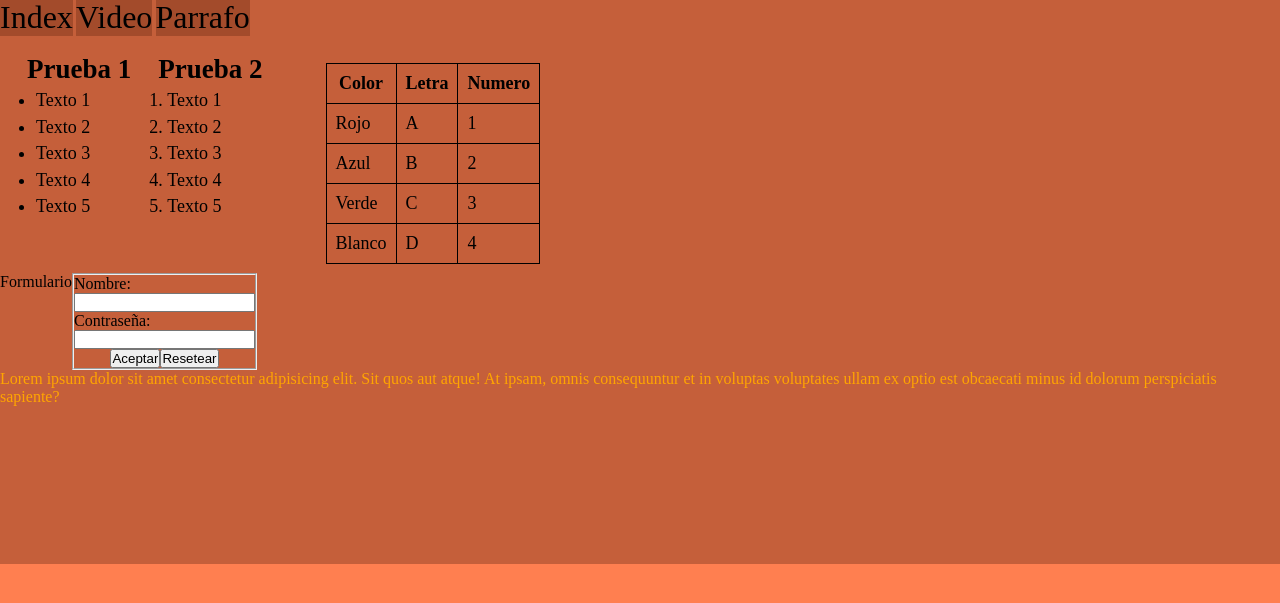
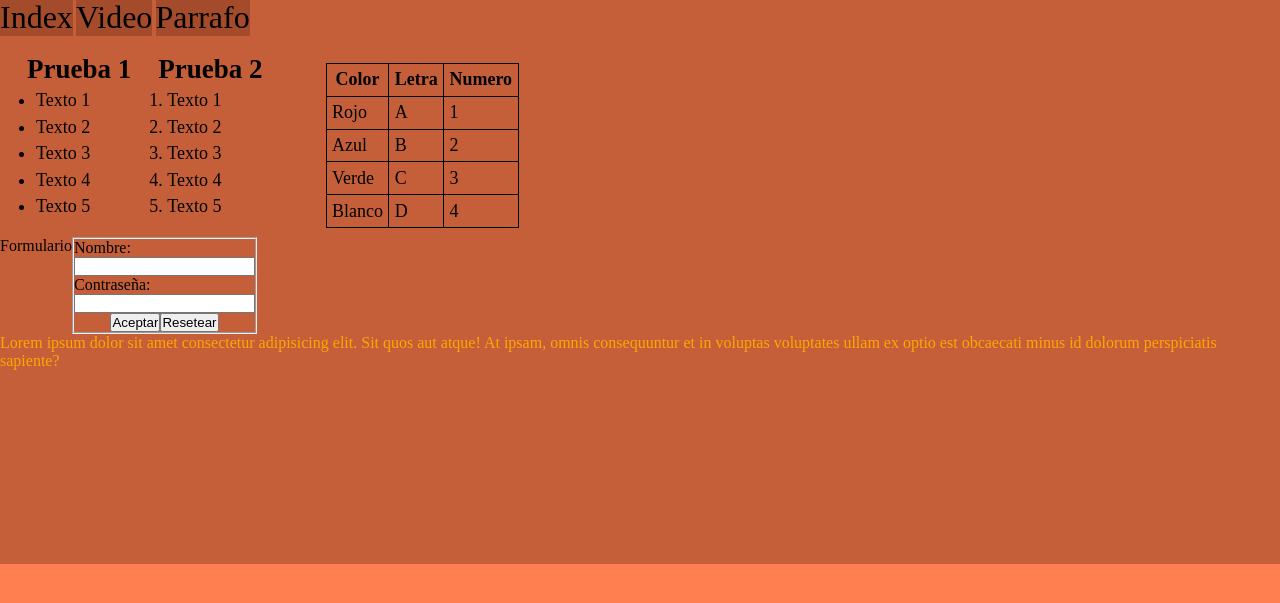
Before and after one commit to Conde34/primerRepo, a PHP site: page / in a window 1280 px wide. Shown: the part 72-675 px from the top of the page. Run offline with PHP 8.4, Linux system fonts and the light colour scheme.

Commit message:
cambio 1.3

```diff
--- a/css/style.css
+++ b/css/style.css
@@ -62,7 +62,7 @@ table, th, td{
 }
 
 td, th{
-    padding: 0.5em;
+    padding: 0.3em;
 }
 
 .tabla{
```
